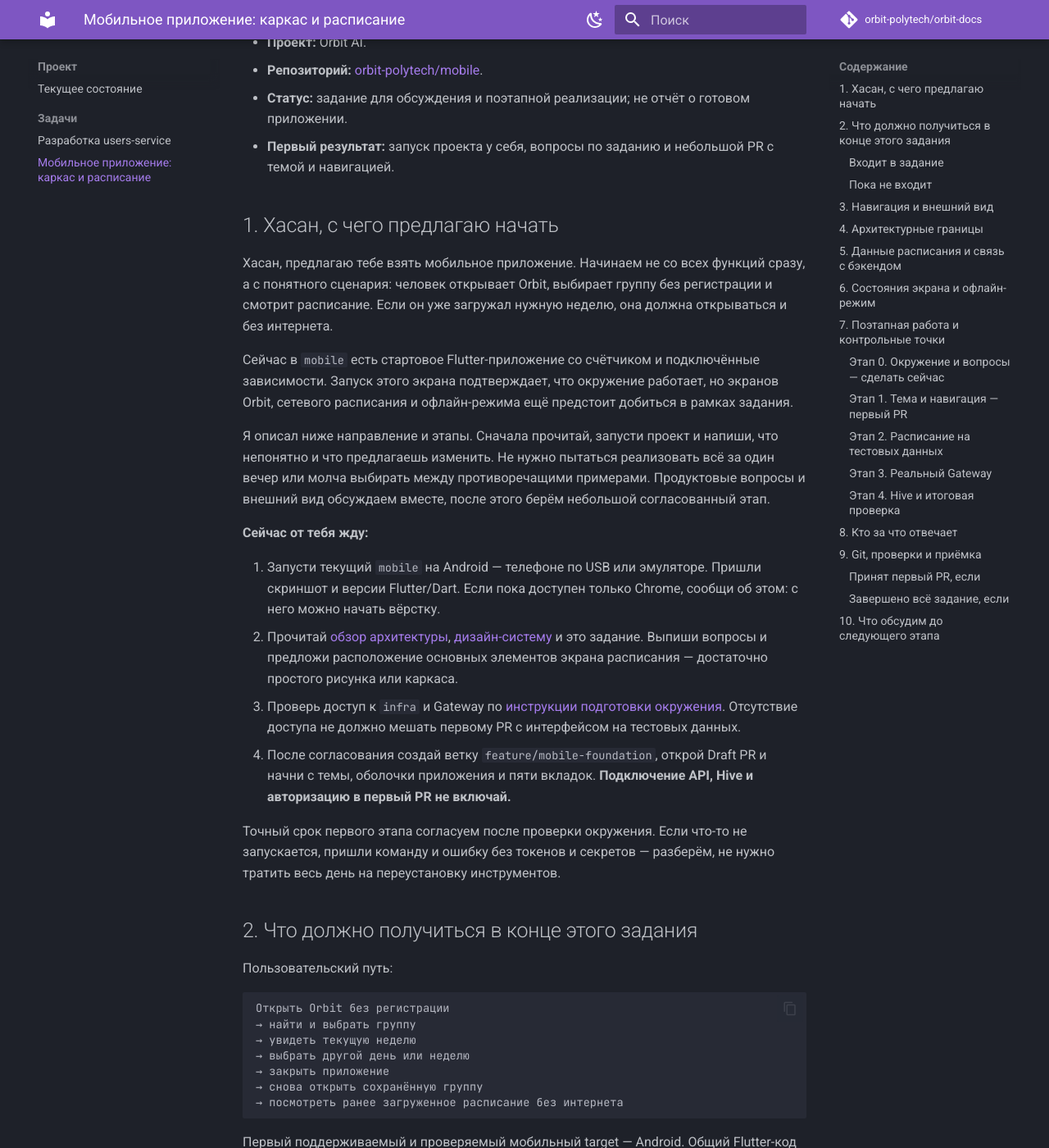
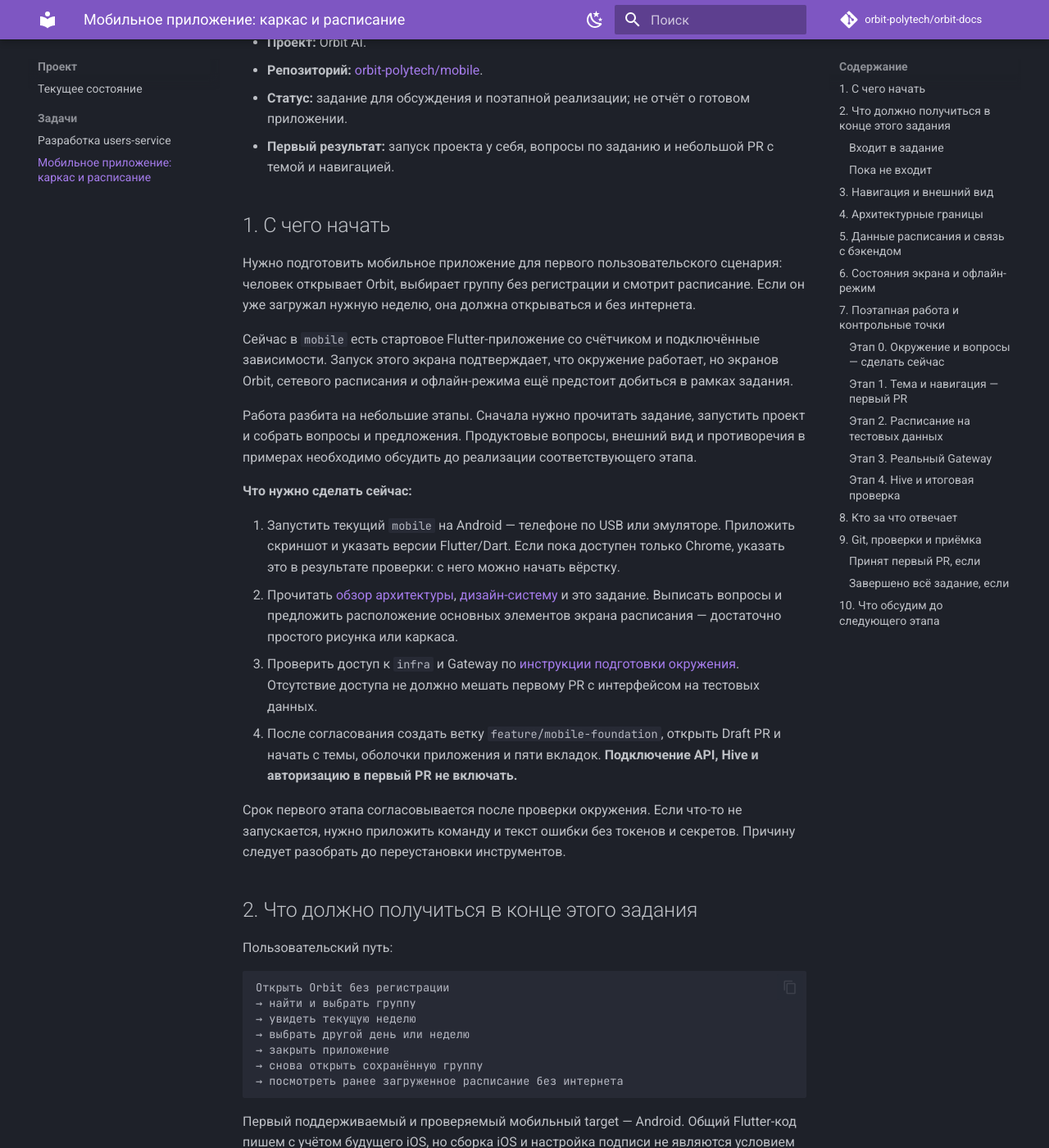
Before and after one commit to orbit-polytech/orbit-docs, an MkDocs documentation site: the page built from docs/project/tasks/mobile-foundation-and-schedule.md, in a window 1280 px wide and 1400 px high, scrolled down 297 px. Shown: the whole window at 82% size. Built offline with MkDocs 1.6.1 and Material for MkDocs 9.7.7, drawn with Linux system fonts in a browser that asks for light colours; comment, search, counter and statistics services are not loaded; some of the changed text lies outside the part shown.

Commit message:
docs(mobile): remove personal addresses from assignment body

```diff
--- a/docs/project/tasks/mobile-foundation-and-schedule.md
+++ b/docs/project/tasks/mobile-foundation-and-schedule.md
@@ -7,22 +7,22 @@
 - **Статус:** задание для обсуждения и поэтапной реализации; не отчёт о готовом приложении.
 - **Первый результат:** запуск проекта у себя, вопросы по заданию и небольшой PR с темой и навигацией.
 
-## 1. Хасан, с чего предлагаю начать
+## 1. С чего начать
 
-Хасан, предлагаю тебе взять мобильное приложение. Начинаем не со всех функций сразу, а с понятного сценария: человек открывает Orbit, выбирает группу без регистрации и смотрит расписание. Если он уже загружал нужную неделю, она должна открываться и без интернета.
+Нужно подготовить мобильное приложение для первого пользовательского сценария: человек открывает Orbit, выбирает группу без регистрации и смотрит расписание. Если он уже загружал нужную неделю, она должна открываться и без интернета.
 
 Сейчас в `mobile` есть стартовое Flutter-приложение со счётчиком и подключённые зависимости. Запуск этого экрана подтверждает, что окружение работает, но экранов Orbit, сетевого расписания и офлайн-режима ещё предстоит добиться в рамках задания.
 
-Я описал ниже направление и этапы. Сначала прочитай, запусти проект и напиши, что непонятно и что предлагаешь изменить. Не нужно пытаться реализовать всё за один вечер или молча выбирать между противоречащими примерами. Продуктовые вопросы и внешний вид обсуждаем вместе, после этого берём небольшой согласованный этап.
+Работа разбита на небольшие этапы. Сначала нужно прочитать задание, запустить проект и собрать вопросы и предложения. Продуктовые вопросы, внешний вид и противоречия в примерах необходимо обсудить до реализации соответствующего этапа.
 
-**Сейчас от тебя жду:**
+**Что нужно сделать сейчас:**
 
-1. Запусти текущий `mobile` на Android — телефоне по USB или эмуляторе. Пришли скриншот и версии Flutter/Dart. Если пока доступен только Chrome, сообщи об этом: с него можно начать вёрстку.
-2. Прочитай [обзор архитектуры](../../mobile-flutter/overview.md), [дизайн-систему](../../mobile-flutter/design-tokens-and-ui.md) и это задание. Выпиши вопросы и предложи расположение основных элементов экрана расписания — достаточно простого рисунка или каркаса.
-3. Проверь доступ к `infra` и Gateway по [инструкции подготовки окружения](../../mobile-flutter/developer-setup-and-task.md). Отсутствие доступа не должно мешать первому PR с интерфейсом на тестовых данных.
-4. После согласования создай ветку `feature/mobile-foundation`, открой Draft PR и начни с темы, оболочки приложения и пяти вкладок. **Подключение API, Hive и авторизацию в первый PR не включай.**
+1. Запустить текущий `mobile` на Android — телефоне по USB или эмуляторе. Приложить скриншот и указать версии Flutter/Dart. Если пока доступен только Chrome, указать это в результате проверки: с него можно начать вёрстку.
+2. Прочитать [обзор архитектуры](../../mobile-flutter/overview.md), [дизайн-систему](../../mobile-flutter/design-tokens-and-ui.md) и это задание. Выписать вопросы и предложить расположение основных элементов экрана расписания — достаточно простого рисунка или каркаса.
+3. Проверить доступ к `infra` и Gateway по [инструкции подготовки окружения](../../mobile-flutter/developer-setup-and-task.md). Отсутствие доступа не должно мешать первому PR с интерфейсом на тестовых данных.
+4. После согласования создать ветку `feature/mobile-foundation`, открыть Draft PR и начать с темы, оболочки приложения и пяти вкладок. **Подключение API, Hive и авторизацию в первый PR не включать.**
 
-Точный срок первого этапа согласуем после проверки окружения. Если что-то не запускается, пришли команду и ошибку без токенов и секретов — разберём, не нужно тратить весь день на переустановку инструментов.
+Срок первого этапа согласовывается после проверки окружения. Если что-то не запускается, нужно приложить команду и текст ошибки без токенов и секретов. Причину следует разобрать до переустановки инструментов.
 
 ## 2. Что должно получиться в конце этого задания
 
@@ -120,7 +120,7 @@ lib/
 
 ## 5. Данные расписания и связь с бэкендом
 
-Источник правил — [публичное API расписания](../../gateway/schedule-api.md). Если нужны изменения API, сначала обсуждаем их; Хасан не должен самостоятельно менять backend-контракты ради экрана.
+Источник правил — [публичное API расписания](../../gateway/schedule-api.md). Если нужны изменения API, сначала обсуждаем их; изменять backend-контракты ради экрана без согласования не нужно.
 
 Нужны два маршрута:
 
@@ -190,7 +190,7 @@ GET /api/v1/schedule/groups/261-334?date_from=2026-11-02&date_to=2026-11-08
 - Проверить переходы, системные отступы, клавиатуру и отсутствие перекрытого контента.
 - Добавить widget-тест базовой навигации, обновить README и приложить скриншоты.
 
-**Не требую в этом PR API, готового ScheduleBloc, Hive, AI и всех экранов продукта.** После ревью согласуем следующий шаг.
+**В этот PR не входят API, готовый ScheduleBloc, Hive, AI и все экраны продукта.** Следующий шаг согласовывается после ревью.
 
 ### Этап 2. Расписание на тестовых данных
 
@@ -208,10 +208,10 @@ GET /api/v1/schedule/groups/261-334?date_from=2026-11-02&date_to=2026-11-08
 
 | Зона | Ответственный |
 |---|---|
-| Flutter-код, интерфейс, BLoC, локальное хранилище и тесты | Хасан |
-| Согласование сценариев, архитектуры и границ этапов, ревью | Данил |
-| Доступы, образы, поддержка Gateway/infra и необходимые backend-изменения | Данил |
-| Проверка приложения на доступном устройстве, вопросы и предложения | Хасан, вместе с Данилом при интеграции |
+| Flutter-код, интерфейс, BLoC, локальное хранилище и тесты | Исполнитель |
+| Согласование сценариев, архитектуры и границ этапов, ревью | Tech Lead & Software Architect |
+| Доступы, образы, поддержка Gateway/infra и необходимые backend-изменения | Tech Lead & Software Architect |
+| Проверка приложения на доступном устройстве, вопросы и предложения | Исполнитель; при интеграции — совместно с техническим лидером |
 
 Если API не отдаёт нужное поле, фиксируем вопрос, а не придумываем значение на клиенте. Сервисы Users, Tasks и AI не должны блокировать первый гостевой сценарий расписания.
 
```
Also changed, not shown: other parts of docs/project/tasks/mobile-foundation-and-schedule.md (+1 -1 lines).
